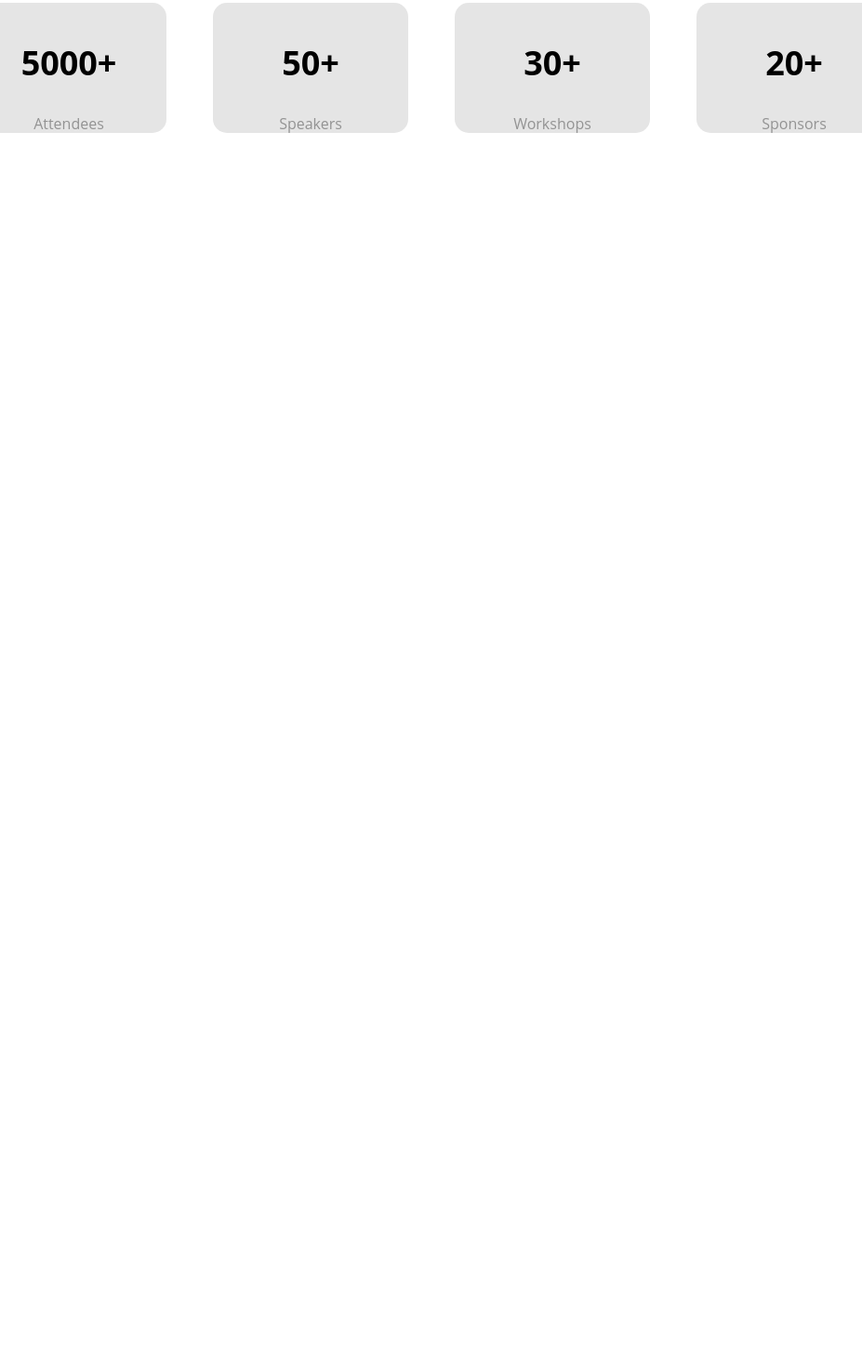
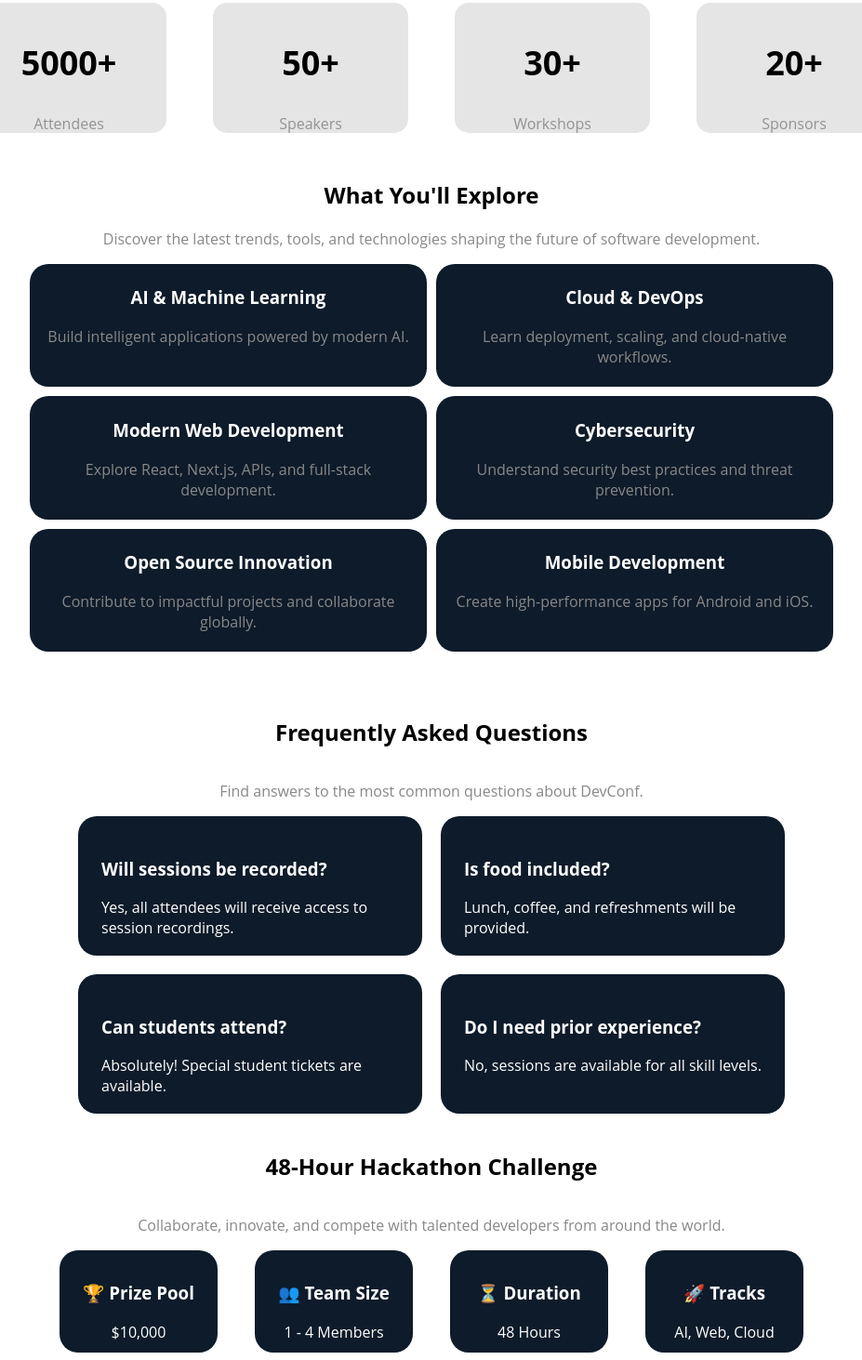
Before and after one commit to habibaa001/Assignment-1, a plain HTML site: page index.html in a window 1280 px wide. Shown: the part 2398-3861 px from the top of the page at 93% size, without its empty margins (176-1103 px from the left). Before the commit the page ends 2549 px from the top, so only its background shows below. Drawn offline with nearby package versions, Linux system fonts and the light colour scheme.

Commit message:
Added explore,FAQ,Hackathon section

```diff
--- a/index.html
+++ b/index.html
@@ -5,6 +5,7 @@
     <meta name="viewport" content="width=device-width, initial-scale=1.0" />
     <title>DevConf</title>
     <link rel="stylesheet" href="./style.css" />
+    <link rel="stylesheet" type='text/css' href="https://cdn.jsdelivr.net/gh/devicons/devicon@latest/devicon.min.css" />
   </head>
   <body>
     <header>
@@ -128,8 +129,8 @@
       <section class="statistics">
         <h1>Conference Impact</h1>
         <p class="common-p">
-          Join thousands of developers, innovators,
-          and tech leaders for an unforgettable experience.
+          Join thousands of developers, innovators, and tech leaders for an
+          unforgettable experience.
         </p>
         <div class="statistics-container">
           <div class="statistics-card">
@@ -150,6 +151,114 @@
           </div>
         </div>
       </section>
+
+      <!-- Explore -->
+      <section class="explore">
+        <h1>What You'll Explore</h1>
+        <p class="common-p">
+          Discover the latest trends, tools, and technologies shaping the future
+          of software development.
+        </p>
+        <div class="explore-container">
+          <div class="explore-box">
+            <h3>AI & Machine Learning</h3>
+            <p class="common-p">
+              Build intelligent applications powered by modern AI.
+            </p>
+          </div>
+          <div class="explore-box">
+            <h3>Cloud & DevOps</h3>
+            <p class="common-p">
+              Learn deployment, scaling, and cloud-native workflows.
+            </p>
+          </div>
+          <div class="explore-box">
+            <h3>Modern Web Development</h3>
+            <p class="common-p">
+              Explore React, Next.js, APIs, and full-stack development.
+            </p>
+          </div>
+          <div class="explore-box">
+            <h3>Cybersecurity</h3>
+            <p class="common-p">
+              Understand security best practices and threat prevention.
+            </p>
+          </div>
+          <div class="explore-box">
+            <h3>Open Source Innovation</h3>
+            <p class="common-p">
+              Contribute to impactful projects and collaborate globally.
+            </p>
+          </div>
+          <div class="explore-box">
+            <h3>Mobile Development</h3>
+            <p class="common-p">
+              Create high-performance apps for Android and iOS.
+            </p>
+          </div>
+        </div>
+      </section>
+
+      <!-- FAQ -->
+      <section class="faq">
+        <h1>Frequently Asked Questions</h1>
+        <p class="common-p">
+          Find answers to the most common questions about DevConf.
+        </p>
+        <div class="faq-container">
+          <div class="faq-card">
+            <h3>Will sessions be recorded?</h3>
+            <p class="common-faq-p">
+              Yes, all attendees will receive access to session recordings.
+            </p>
+          </div>
+          <div class="faq-card">
+            <h3>Is food included?</h3>
+            <p class="common-faq-p">
+              Lunch, coffee, and refreshments will be provided.
+            </p>
+          </div>
+          <div class="faq-card">
+            <h3>Can students attend?</h3>
+            <p class="common-faq-p">
+              Absolutely! Special student tickets are available.
+            </p>
+          </div>
+          <div class="faq-card">
+            <h3>Do I need prior experience?</h3>
+            <p class="common-faq-p">
+              No, sessions are available for all skill levels.
+            </p>
+          </div>
+        </div>
+      </section>
+
+      <!-- Hackathon Challenge -->
+      <section class="hackathon">
+        <h1>48-Hour Hackathon Challenge</h1>
+        <p class="common-p">
+          Collaborate, innovate, and compete with talented developers from
+          around the world.
+        </p>
+        <div class="hackathon-container">
+          <div class="hackathon-card">
+            <h3>🏆 Prize Pool</h3>
+            <p>$10,000</p>
+          </div>
+          <div class="hackathon-card">
+            <h3>👥 Team Size</h3>
+            <p>1 - 4 Members</p>
+          </div>
+          <div class="hackathon-card">
+            <h3>⏳ Duration</h3>
+            <p>48 Hours</p>
+          </div>
+          <div class="hackathon-card">
+            <h3>🚀 Tracks</h3>
+            <p>AI, Web, Cloud</p>
+          </div>
+        </div>
+      </section>
     </main>
   </body>
 </html>
--- a/style.css
+++ b/style.css
@@ -159,6 +159,7 @@
   text-decoration: none;
   list-style: none;
   width: 60%;
+  text-align: center;
   transition: 0.3s;
 }
 .special-card-button:hover{
@@ -175,6 +176,7 @@
   border-radius: 10px;
   font-size: 20px;
   text-decoration: none;
+  text-align: center;
   list-style: none;
   width: 60%;
   transition: 0.3s;
@@ -219,3 +221,80 @@
   transform: translateY(-8px);
   background-color: rgb(226, 222, 222);
 }
+.explore{
+  margin: auto;
+  padding: 30px 200px;
+  justify-content: center;
+  align-items: center;
+  text-align: center;
+}
+.explore-container{
+  display: grid;
+  grid-template-columns: repeat(2, 1fr);
+  flex-direction: column;
+  gap: 10px;
+}
+.explore-box{
+  background-color: #0D1B2A;
+  border-radius: 20px;
+  text-align: center;
+  padding: 5px 10px;
+  transition: 0.3s;
+  color: white;
+}
+.explore-box:hover{
+  background-color: #2b4b6d;
+  transform: translateX(-8px);
+}
+.faq{
+  display: flex;
+  flex-direction: column;
+  justify-content: center;
+  align-items: center;
+  padding: 20px 10px;
+}
+.faq-container{
+  display: grid;
+  grid-template-columns: repeat(2,1fr);
+  flex-direction: column;
+  gap: 20px;
+}
+.faq-card{
+  background-color: #0D1B2A;
+  border-radius: 20px;
+  color: white;
+  margin: auto;
+  text-align:left;
+  width:320px;
+  height: 100px;
+  padding:25px;
+  transition: 0.3s;
+}
+.faq-card:hover{
+  transform: translateX(-9px);
+}
+.hackathon{
+  display: flex;
+  flex-direction: column;
+  justify-content: center;
+  align-items: center;
+}
+.hackathon-container{
+  display: flex;
+  gap: 40px;
+}
+.hackathon-card{
+  background-color: #0D1B2A;
+  border-radius: 20px;
+  color: white;
+  margin: auto;
+  text-align:center;
+  justify-content: center;
+  width:150px;
+  height: 80px;
+  padding:15px 10px;
+  transition: 0.3s;
+}
+.hackathon-card:hover{
+  transform: translateX(-5px);
+}
```
